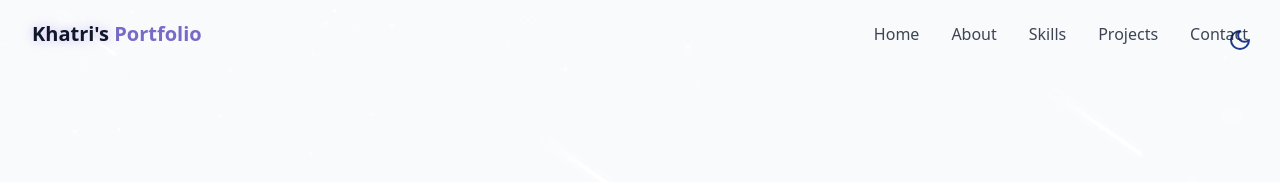
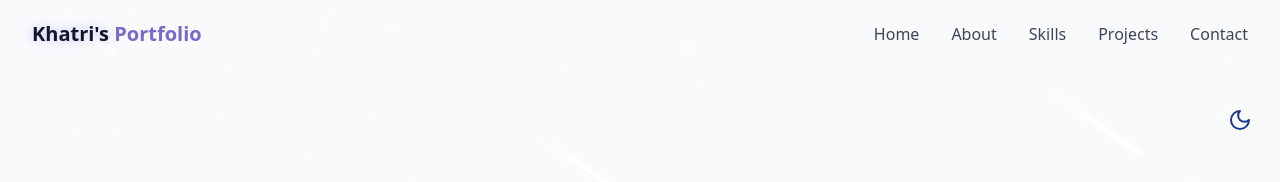
Before and after one commit to Prdp-ktri/September-2025-portfolio, a React (Vite) app: page / in a window 1280 px wide. Shown: the top 182 px of the page. Built offline with nearby package versions, Linux system fonts and the light colour scheme.

Commit message:
commit all working
commit all working

```diff
--- a/src/components/ThemeToggle.jsx
+++ b/src/components/ThemeToggle.jsx
@@ -37,9 +37,9 @@ export const ThemeToggle = () => {
       )}
     >
       {isDarkMode ? (
-        <Sun className="h-6 w-6 text-yellow-300" />
+        <Sun className="h-6 w-6 text-yellow-300 mt-20" />
       ) : (
-        <Moon className="h-6 w-6 text-blue-900" />
+        <Moon className="h-6 w-6 text-blue-900 mt-20" />
       )}
     </button>
   );
```
Also changed, not shown: src/pages/Home.jsx (line endings or trailing spaces).
